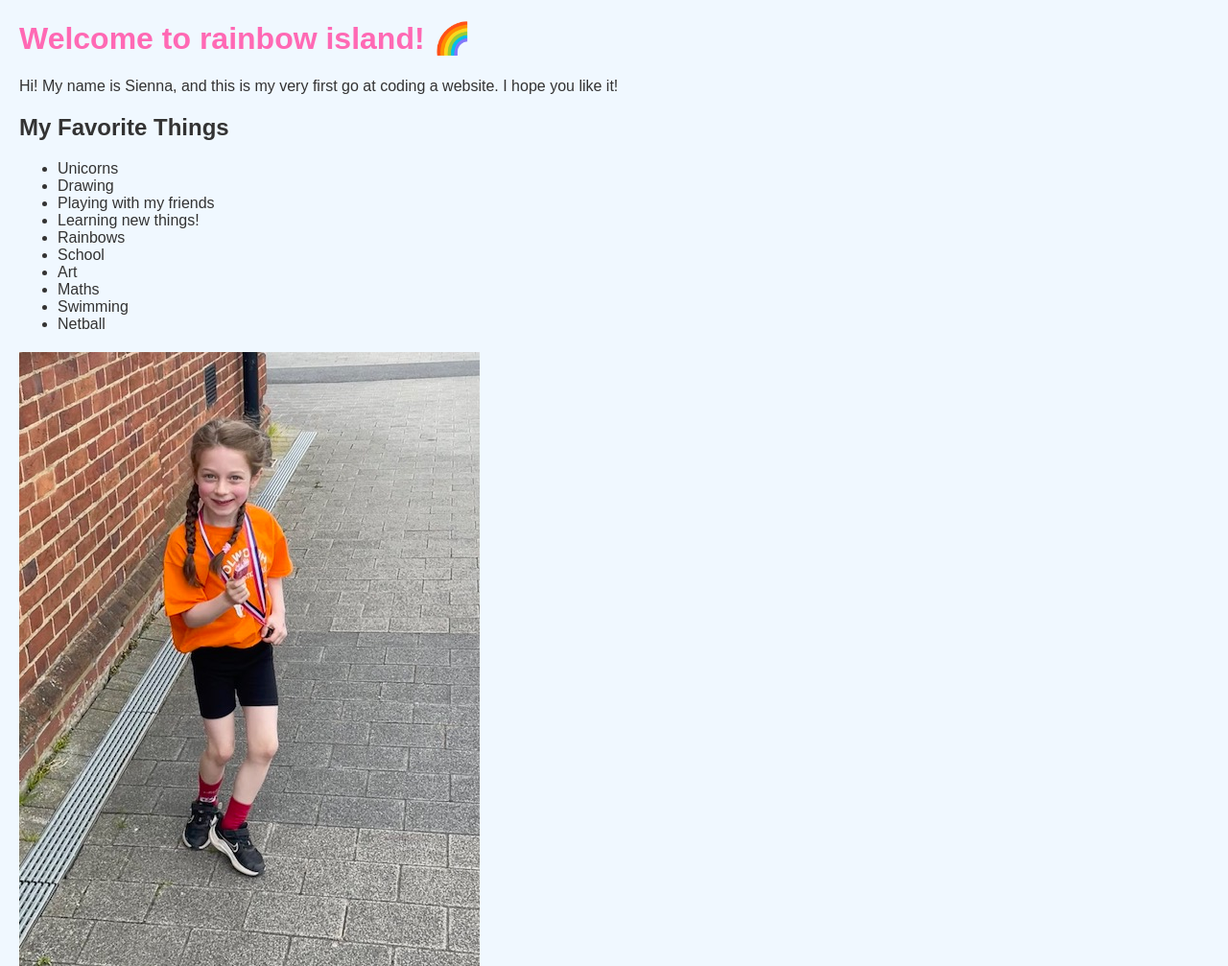
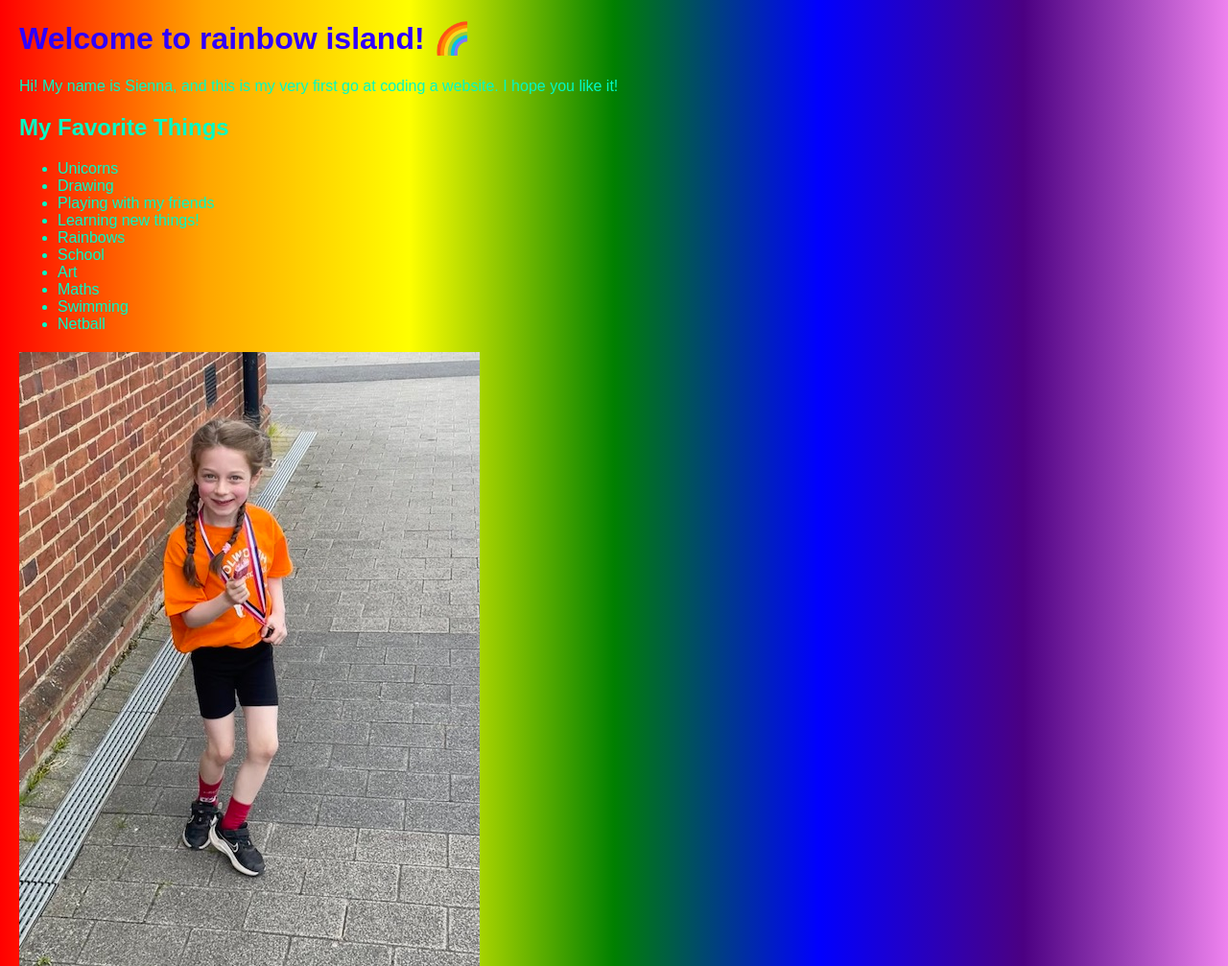
Before and after one commit to SStone1610/website, a plain HTML site: page index.html in a window 1280 px wide. Shown: the top 1007 px of the page at 96% size. Drawn offline with Linux system fonts and the light colour scheme.

Commit message:
added rainbow background

```diff
--- a/index.html
+++ b/index.html
@@ -5,12 +5,12 @@
   <style>
     body {
       font-family: Arial, sans-serif;
-      background-color: #f0f8ff;
-      color: #333;
+      background: linear-gradient(to right, red, orange, yellow, green, blue, indigo, violet);
+      color: #01fac4;
       margin: 20px;
     }
     h1 {
-      color: #ff69b4;
+      color: #2f00ff;
     }
     .section {
       margin-bottom: 20px;
```
